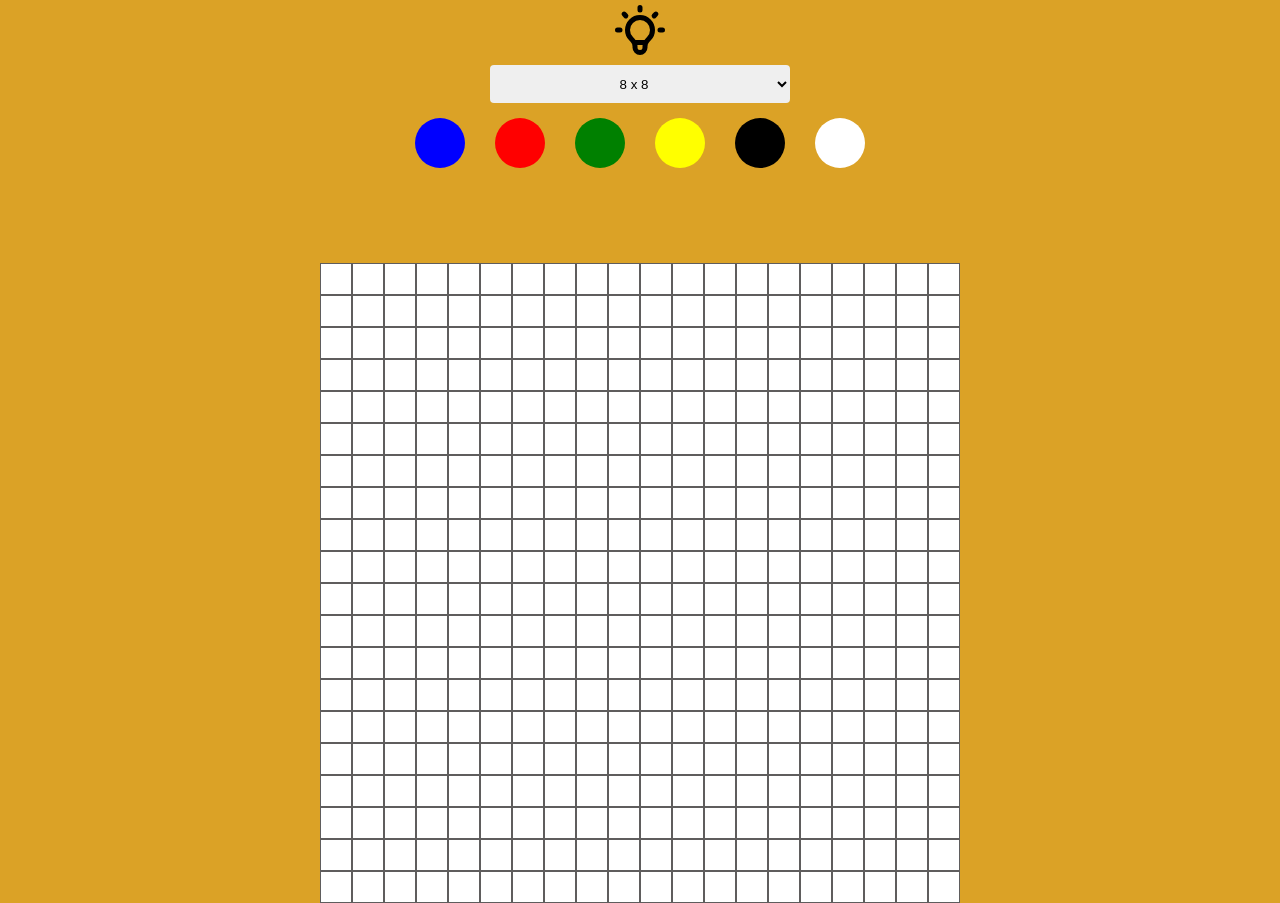
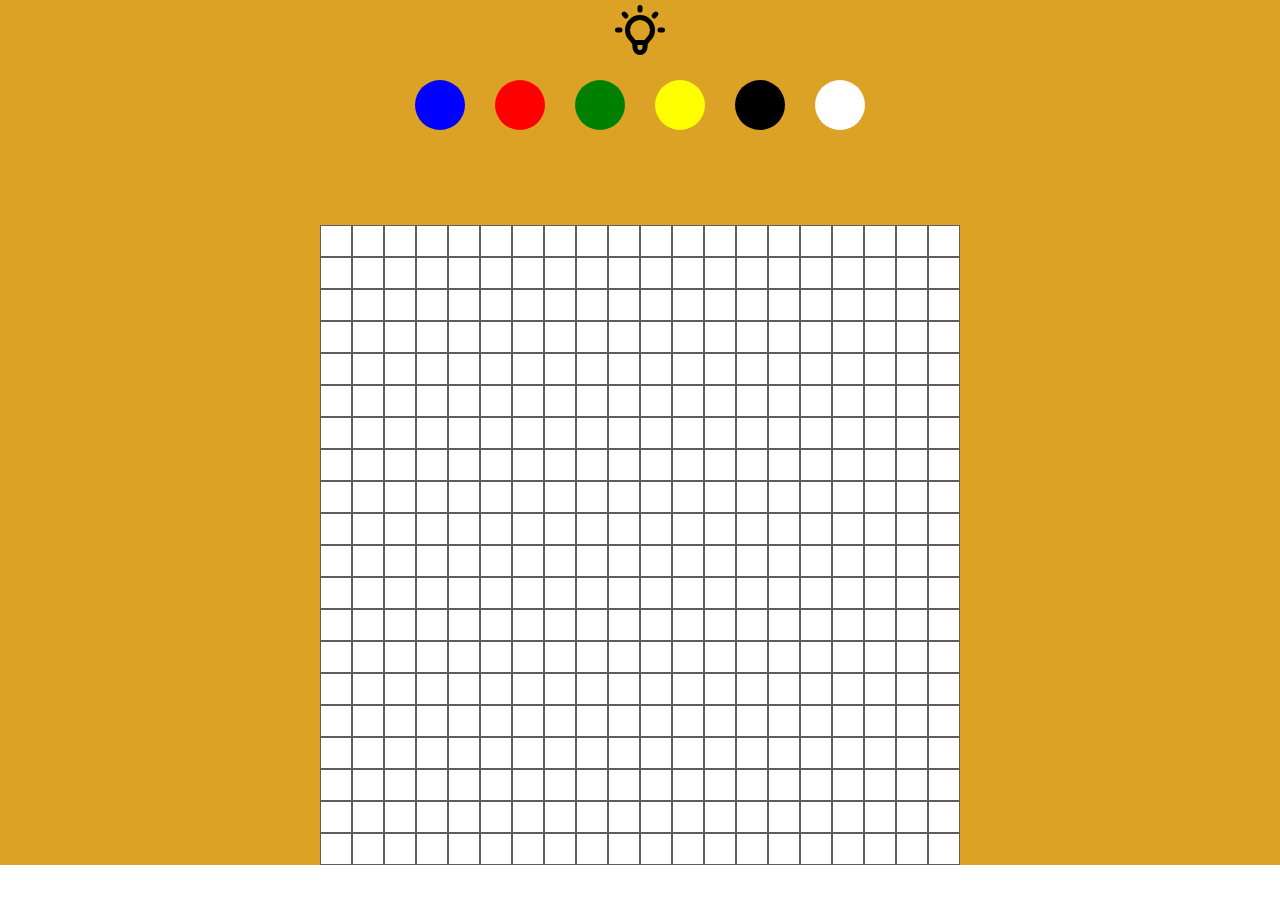
Before and after one commit to inflames32/drawer, a React (Create React App) app: page / in a window 1280 px wide. After the commit the page ends 865 px from the top, so only its background shows below. Built offline with nearby package versions, Linux system fonts and the light colour scheme.

Commit message:
color container on top

```diff
--- a/src/App.js
+++ b/src/App.js
@@ -1,5 +1,3 @@
-import { HiLightBulb, HiOutlineLightBulb } from "react-icons/hi";
-
 import { useState, useEffect } from "react";
 
 import "./assets/CSS/App.css";
@@ -7,6 +5,7 @@ import "./assets/CSS/App.css";
 import Grid from "./components/Grid";
 import ColorsPicker from "./components/ColorsPicker";
 import Selector from "../src/components/Selector";
+import DarkMode from "../src/components/DarkMode";
 
 export default function App() {
   useEffect(() => {
@@ -26,10 +25,6 @@ export default function App() {
   ]);
   const [background, setBackground] = useState("#fff");
   const [color, setColor] = useState("");
-
-  const handleDarkMode = () => {
-    setDarkMode(!darkMode);
-  };
 
   const totalCases = gridSize;
 
@@ -73,20 +68,10 @@ export default function App() {
   };
 
   return (
-    /* selection du dark mode */
     <div className={darkMode ? "App dark" : "App"}>
-      {darkMode ? (
-        <span className="light">
-          <HiLightBulb onClick={handleDarkMode} />
-        </span>
-      ) : (
-        <span className="light">
-          <HiOutlineLightBulb onClick={handleDarkMode} />
-        </span>
-      )}
-
+      <DarkMode handleDarkMode={darkMode} setDarkMode={setDarkMode} />
       <div className="container">
-        <Selector gridSize={gridSize} setGridSize={setGridSize} />
+        {/* <Selector gridSize={gridSize} setGridSize={setGridSize} /> */}
         <ColorsPicker
           color={color}
           setColor={setColor}
--- a/src/assets/CSS/App.css
+++ b/src/assets/CSS/App.css
@@ -9,17 +9,6 @@
   text-align: center;
   min-height: 100%;
 }
-.dark {
-  background-color: rgb(113, 113, 113);
-}
-.btn_darkmode-on {
-  width: 30px;
-  height: 60px;
-}
-.btn_darkmode-off {
-  width: 30px;
-  height: 60px;
-}
 
 .container {
   width: 100%;
@@ -28,12 +17,12 @@
   flex-direction: column;
   align-items: center;
 }
-/* .light {
-  position: absolute;
-  right: 30px;
-  left: 30px;
-} */
-.light > svg {
+.darkmode {
+  position: relative;
+  right: 0px;
+  left: 0px;
+}
+.darkmode > svg {
   width: 60px;
   height: 60px;
 }
--- a/src/assets/CSS/colorspicker.css
+++ b/src/assets/CSS/colorspicker.css
@@ -4,6 +4,7 @@
   display: flex;
   flex-wrap: wrap;
   justify-content: space-evenly;
+  z-index: 2;
 }
 .color_container {
   /* margin: 20px 0 20px 0; */
--- /dev/null
+++ b/src/assets/CSS/darkMode.css
@@ -0,0 +1,11 @@
+.dark {
+  background-color: rgb(113, 113, 113);
+}
+.btn_darkmode-on {
+  width: 30px;
+  height: 60px;
+}
+.btn_darkmode-off {
+  width: 30px;
+  height: 60px;
+}
--- a/src/assets/CSS/grid.css
+++ b/src/assets/CSS/grid.css
@@ -8,10 +8,9 @@
   width: 640px;
   height: 640px;
   cursor: pointer;
-}
-.grid_container {
   padding-top: 100px;
 }
+
 .case {
   width: 30px;
   height: 30px;
--- /dev/null
+++ b/src/components/DarkMode.js
@@ -0,0 +1,23 @@
+import { HiLightBulb, HiOutlineLightBulb } from "react-icons/hi";
+import "../assets/CSS/darkMode.css";
+
+const DarkMode = ({ setDarkMode, darkMode }) => {
+  const handleDarkMode = () => {
+    setDarkMode(!darkMode);
+  };
+  return (
+    <div>
+      {darkMode ? (
+        <span className="darkmode">
+          <HiLightBulb onClick={handleDarkMode} />
+        </span>
+      ) : (
+        <span className="darkmode">
+          <HiOutlineLightBulb onClick={handleDarkMode} />
+        </span>
+      )}
+    </div>
+  );
+};
+
+export default DarkMode;
--- a/src/components/Selector.js
+++ b/src/components/Selector.js
@@ -14,10 +14,18 @@ const Selector = ({ gridSize, setGridSize }) => {
       onChange={handleGridSelection}
       className="grid_selection"
     >
-      <option value="64">8 x 8 </option>
-      <option value="100">10 x 10 </option>
-      <option value="400">20 x 20 </option>
-      <option value="1024">32 x 32 </option>
+      <option className="option" value="64">
+        8 x 8{" "}
+      </option>
+      <option className="option" value="100">
+        10 x 10{" "}
+      </option>
+      <option className="option" value="400" selected>
+        20 x 20
+      </option>
+      <option className="option" value="1024">
+        32 x 32{" "}
+      </option>
     </select>
   );
 };
```
